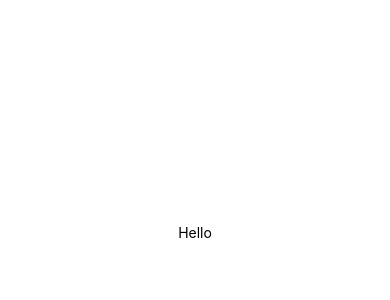
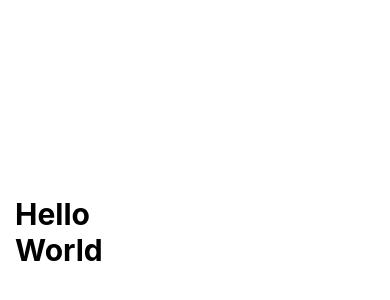
Before and after one commit to Joel-Milligan/my-weather-app, a React Native app: screen / in a window 390 px wide. Shown: the part 190-490 px from the top of the page. Built offline with nearby package versions, Linux system fonts and the light colour scheme.

Commit message:
M2L2 - Inline vs Stylesheet

```diff
--- a/App.tsx
+++ b/App.tsx
@@ -7,9 +7,9 @@
 
 function HelloWorld(props: HelloWorldProps) {
   return (
-    <View>
-      <Text>Hello</Text>
-      {props.shouldRenderWorld && <Text>World</Text>}
+    <View style={styles.view}>
+      <Text style={styles.text}>Hello</Text>
+      {props.shouldRenderWorld && <Text style={styles.text}>World</Text>}
     </View>
   );
 }
@@ -17,7 +17,7 @@
 export default function App() {
   return (
     <View style={styles.container}>
-      <HelloWorld shouldRenderWorld={false} />
+      <HelloWorld shouldRenderWorld />
       <StatusBar style="auto" />
     </View>
   );
@@ -30,4 +30,15 @@
     alignItems: 'center',
     justifyContent: 'center',
   },
+  view: {
+    width: '100%',
+    alignItems: 'center',
+    padding: 15,
+  },
+  text: {
+    width: '100%',
+    textAlign: 'left',
+    fontWeight: 'bold',
+    fontSize: 30,
+  },
 });
```
